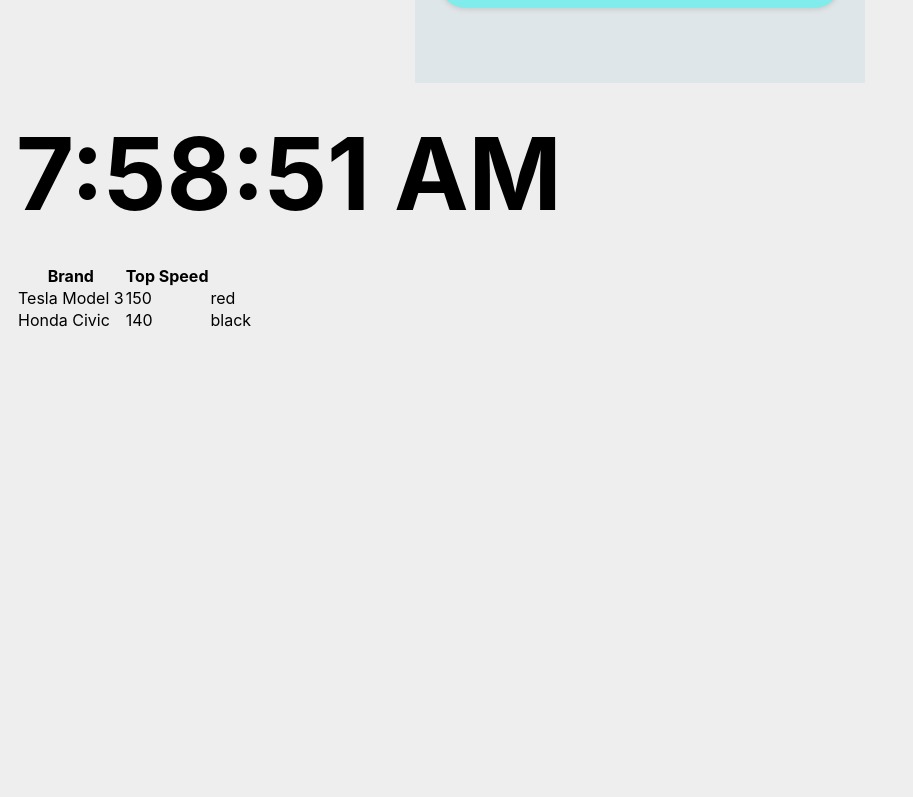
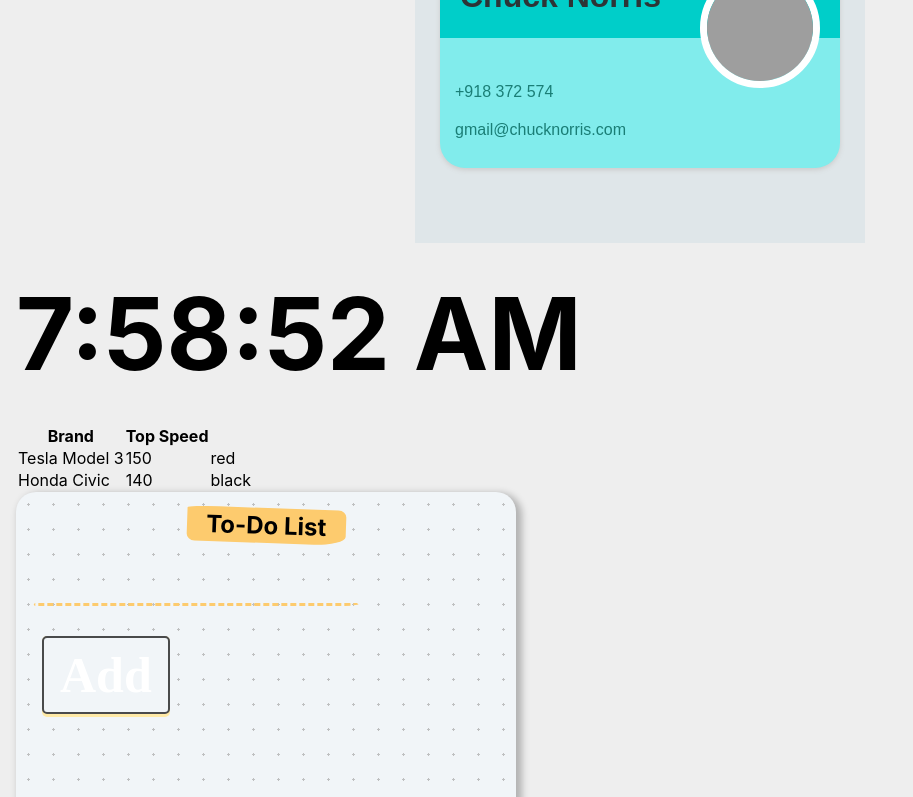
Before and after one commit to irensula/react-projects, a React (Create React App) app in the folder react/: page / in a window 1280 px wide. Shown: the part 2000-2797 px from the top of the page, without its empty margins (0-913 px from the left). Before the commit the page ends 2332 px from the top, so only its background shows below. Built offline with nearby package versions, Linux system fonts and the light colour scheme; grey boxes are pictures that could not be loaded.

Commit message:
Add files via upload

```diff
--- a/react/src/App.css
+++ b/react/src/App.css
@@ -147,3 +147,69 @@
   font-weight: bold;
   font-size: 50px;
 }
+/* Todolist CSS */
+.todolist-container {
+  width: 100%;
+  height: auto;
+  min-height: 500px;
+  max-width: 500px;
+  min-width: 250px;
+  background: #f1f5f8;
+  background-image: radial-gradient(#bfc0c1 7.2%, transparent 0);
+  background-size: 25px 25px;
+  border-radius: 20px;
+  box-shadow: 4px 3px 7px 2px #00000040;
+  padding: 1rem;
+  box-sizing: border-box;
+}
+.todolist-heading {
+  display: flex;
+  align-items: center;
+  justify-content: center;
+  margin-bottom: 1rem;
+}
+.todolist-heading h1 {
+  transform: rotate(2deg);
+  padding: 0.2rem 1.2rem;
+  border-radius: 20% 5% 20% 5%/5% 20% 25% 20%;
+  background-color: #fdcb6e;
+  font-size: 1.5rem;
+}
+
+.todolist-form input {
+  box-sizing: border-box;
+  background-color: transparent;
+  padding: 0.7rem;
+  border-bottom-right-radius: 15px 3px;
+  border-bottom-left-radius: 3px 15px;
+  border: solid 3px transparent;
+  border-bottom: dashed 3px #fdcb6e;
+  font-family: "Architects Daughter", cursive;
+  font-size: 1rem;
+  color: hsla(260, 2%, 25%, 0.7);
+  width: 70%;
+  margin-bottom: 20px;
+}
+
+button {
+  padding: 0;
+  border: none;
+  font-family: "Architects Daughter", cursive;
+  text-decoration: none;
+  padding-bottom: 3px;
+  border-radius: 5px;
+  background-color: #ffeaa7;
+}
+button span {
+  background: #f1f5f8;
+  display: block;
+  padding: 0.5rem 1rem;
+  border-radius: 5px;
+  border: 2px solid hsl(198, 1%, 29%);
+}
+
+li {
+  text-align: left;
+  position: relative;
+  padding: 0.5rem;
+}
--- a/react/src/App.js
+++ b/react/src/App.js
@@ -14,6 +14,7 @@
 import notes from './notes.js';
 import Time from './components/Time.jsx';
 import Destructuring from './components/Destructuring.jsx';
+import Todolist from './components/Todolist.jsx';
 
 function createCard(contact) {
   return (
@@ -75,6 +76,7 @@
       /> */}
       <Time />
       <Destructuring />
+      <Todolist />
       <Footer />
 
   </div>
@@ -82,3 +84,8 @@
 }
 
 export default App;
+
+//1. When new text is written into the input, its state should be saved.
+//2. When the add button is pressed, the current data in the input should be
+//added to an array.
+//3. The <ul> should display all the array items as <li>s
--- /dev/null
+++ b/react/src/components/Todolist.jsx
@@ -0,0 +1,46 @@
+import { useState } from "react";
+
+function Todolist() {
+
+    const [inputText, setInputText] = useState("");
+
+    function handleChange(event) {
+        const newValue = event.target.value;
+        setInputText(newValue);
+    }
+
+    const [items, setItems] = useState([]);
+
+    function addItem() {
+        setItems((prevItems) => {
+            return [...prevItems, inputText];
+        });
+        setInputText("");
+      }
+
+    return (
+        <div className="todolist-container">
+            <div className="todolist-heading">
+                <h1>To-Do List</h1>
+            </div>
+            <div className="todolist-form">
+                <input
+                    type="text"
+                    name="newItem"
+                    onChange={handleChange}
+                    value={inputText}
+                />
+                <button onClick={addItem}>
+                <span>Add</span>
+                </button>
+            </div>
+            <div>
+                <ul>
+                    {items.map((todoItem) => <li>{todoItem}</li>)}
+                </ul>
+            </div>
+        </div>
+    );
+}
+
+export default Todolist;
```
